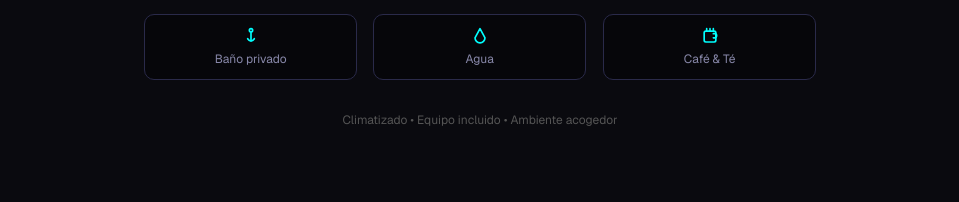
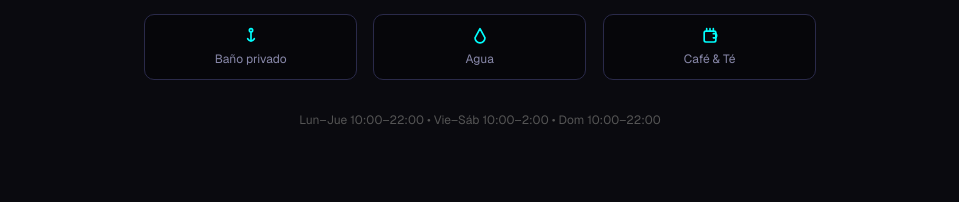
Before and after one commit to superdandi/vizcoso, a Next.js app: page /vizcoso/ in a window 1280 px wide. Shown: the part 3006-3208 px from the top of the page, without its empty margins (160-1119 px from the left). Built offline with nearby package versions, Linux system fonts and the light colour scheme.

Commit message:
SalaEnsayo pie: horarios Lun-Jue 10-22, Vie-Sab 10-2, Dom 10-22

```diff
--- a/src/components/SalaEnsayo.tsx
+++ b/src/components/SalaEnsayo.tsx
@@ -115,7 +115,7 @@ export default function SalaEnsayo() {
         </div>
 
         <p className="mt-8 text-xs text-[#555]">
-          Climatizado &bull; Equipo incluido &bull; Ambiente acogedor
+          Lun–Jue 10:00–22:00 &bull; Vie–Sáb 10:00–2:00 &bull; Dom 10:00–22:00
         </p>
       </div>
       </AnimateOnScroll>
```
